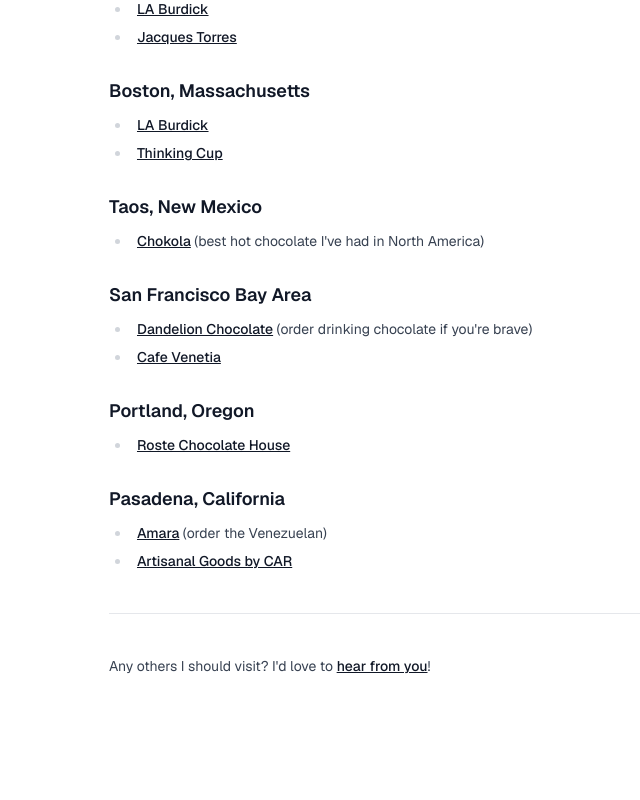
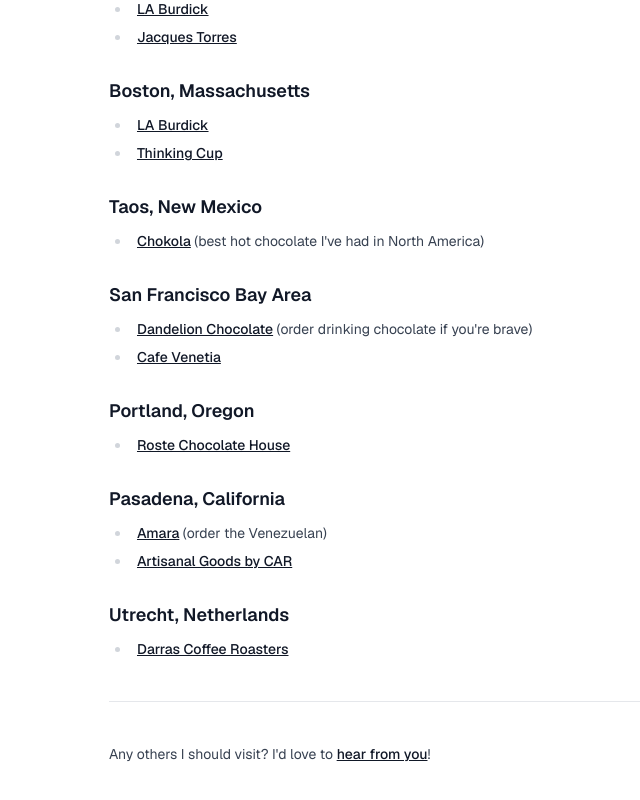
Before and after one commit to rhotter/rhotter.com, a Next.js app: page /posts/hot-chocolate in a window 1280 px wide. Shown: the part 531-1331 px from the top of the page, without its empty margins (219-859 px from the left). Before the commit the page ends 1273 px from the top, so only its background shows below. Built offline with nearby package versions, Linux system fonts and the light colour scheme.

Commit message:
Update page.mdx

```diff
--- a/app/posts/hot-chocolate/page.mdx
+++ b/app/posts/hot-chocolate/page.mdx
@@ -45,6 +45,10 @@
 
 - [Amara](https://maps.app.goo.gl/EsVbMUJxtghRWDnDA?g_st=ipc) (order the Venezuelan)
 - [Artisanal Goods by CAR](https://maps.app.goo.gl/hSnXWUaRFVHDiJwe6)
+
+### Utrecht, Netherlands
+- [Darras Coffee Roasters](https://maps.app.goo.gl/rp2JmaKHu6cLE8py5)
+
 ---
 
 Any others I should visit? I'd love to [hear from you](mailto:raphael.hotter@gmail.com)!
```
